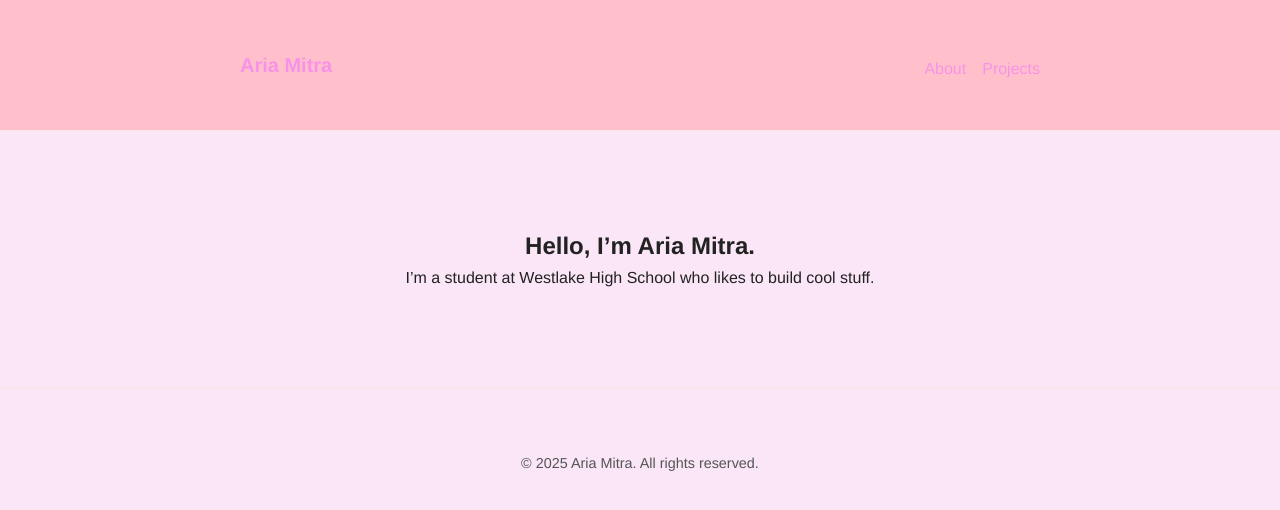
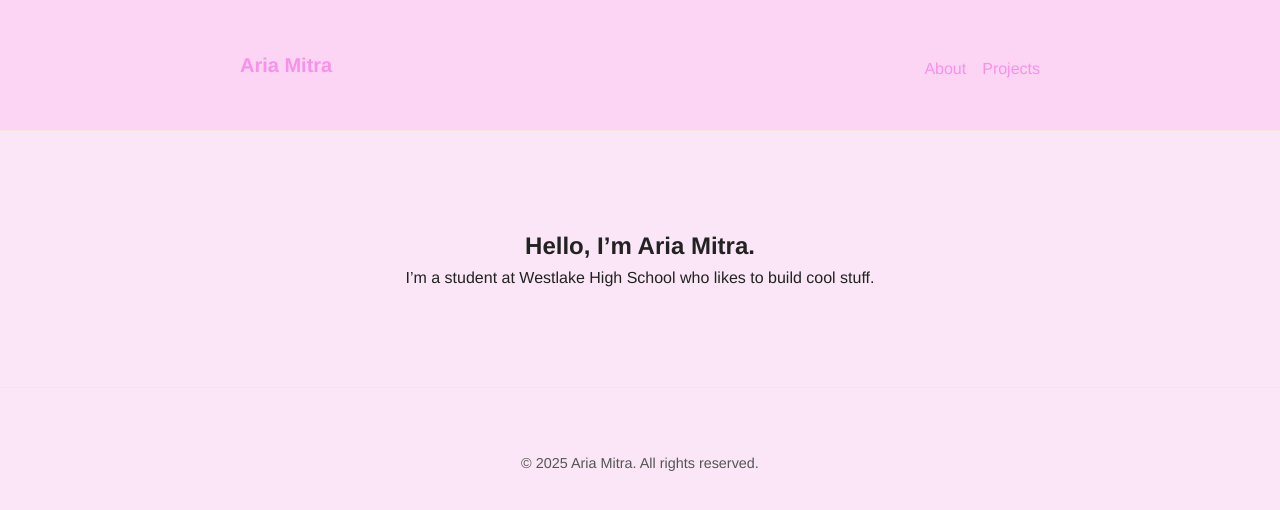
Before and after one commit to AriaMitra/ariamitra.com, a plain HTML site: page index.html in a window 1280 px wide. Drawn offline with Linux system fonts and the light colour scheme.

Commit message:
Update style.css

```diff
--- a/css/style.css
+++ b/css/style.css
@@ -29,7 +29,7 @@ a:hover {
 }
 
 nav {
-  background: pink;
+  background: #fcd4f4;
   border-bottom: 1px solid #fae3e3;
   padding: 1rem 0;
 }
```
